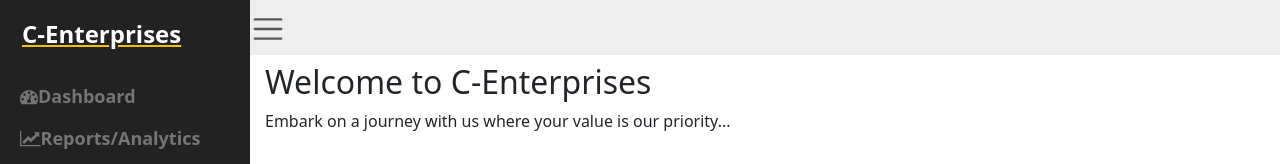
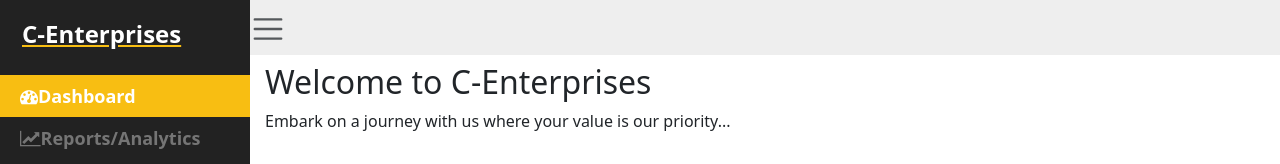
Before and after one commit to Carol254/customer-dashboard, an Angular app: page /home in a window 1280 px wide. Shown: the top 164 px of the page. Built offline with nearby package versions, Linux system fonts and the light colour scheme; no server answers.

Commit message:
few changes made

```diff
--- a/src/app/app.component.css
+++ b/src/app/app.component.css
@@ -85,6 +85,11 @@ body {
     font-size: 24px;
     width: 50px;
     color:#fff;
+  }
+
+  li> .active-page{
+    color: #fff!important;
+    background: #F8BE12;
   }
 
   #navbar-wrapper {
--- a/src/app/app.component.html
+++ b/src/app/app.component.html
@@ -6,20 +6,20 @@
       </div>
       <ul class="sidebar-nav">
         <li class="">
-          <a  routerLink="/home"><i class="fa fa-tachometer" aria-hidden="true"></i><span class="side-nav-item">Dashboard</span></a>
+          <a  routerLink="/home"  routerLinkActive="active-page" ><i class="fa fa-tachometer" aria-hidden="true"></i><span class="side-nav-item">Dashboard</span></a>
         </li>
         <li>
-          <a routerLink="/reports"><i class="fa fa-line-chart" aria-hidden="true"></i> <span class="side-nav-item">Reports/Analytics</span></a>
+          <a routerLink="/reports"  routerLinkActive="active-page" ><i class="fa fa-line-chart" aria-hidden="true"></i> <span class="side-nav-item">Reports/Analytics</span></a>
         </li>
         <li>
-          <a routerLink="/clients"><i class="fa fa-users" aria-hidden="true"></i> <span class="side-nav-item">Customers</span></a>
+          <a routerLink="/clients"  routerLinkActive="active-page"><i class="fa fa-users" aria-hidden="true"></i> <span class="side-nav-item">Customers</span></a>
         </li>
 
         <li>
-          <a routerLink="/support"><i class="fa fa-question-circle" aria-hidden="true"></i> <span class="side-nav-item">Support</span></a>
+          <a routerLink="/support"  routerLinkActive="active-page" ><i class="fa fa-question-circle" aria-hidden="true"></i> <span class="side-nav-item">Support</span></a>
         </li>
         <li>
-          <a routerLink="/settings"><i class="fa fa-cogs" aria-hidden="true"></i><span class="side-nav-item">Settings</span></a>
+          <a routerLink="/settings"  routerLinkActive="active-page"><i class="fa fa-cogs" aria-hidden="true"></i><span class="side-nav-item">Settings</span></a>
         </li>
       </ul>
     </aside>
```
